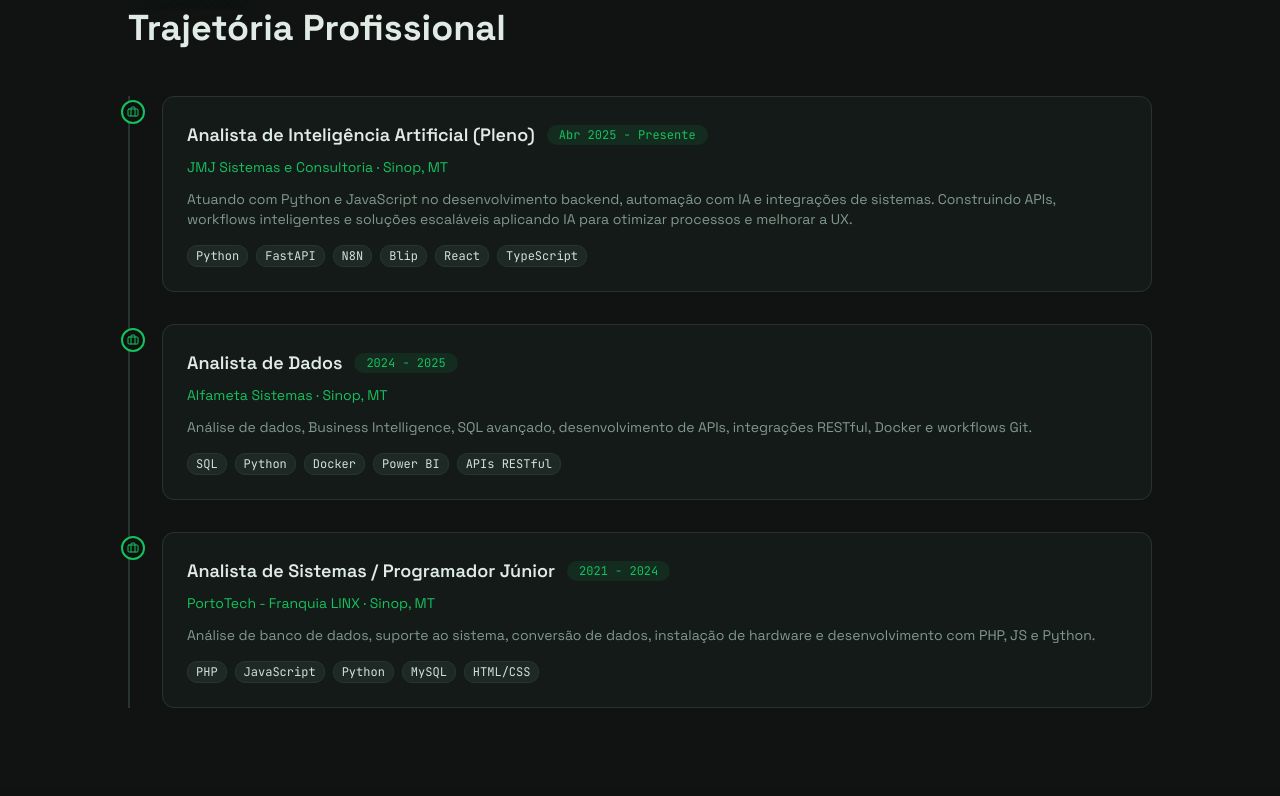
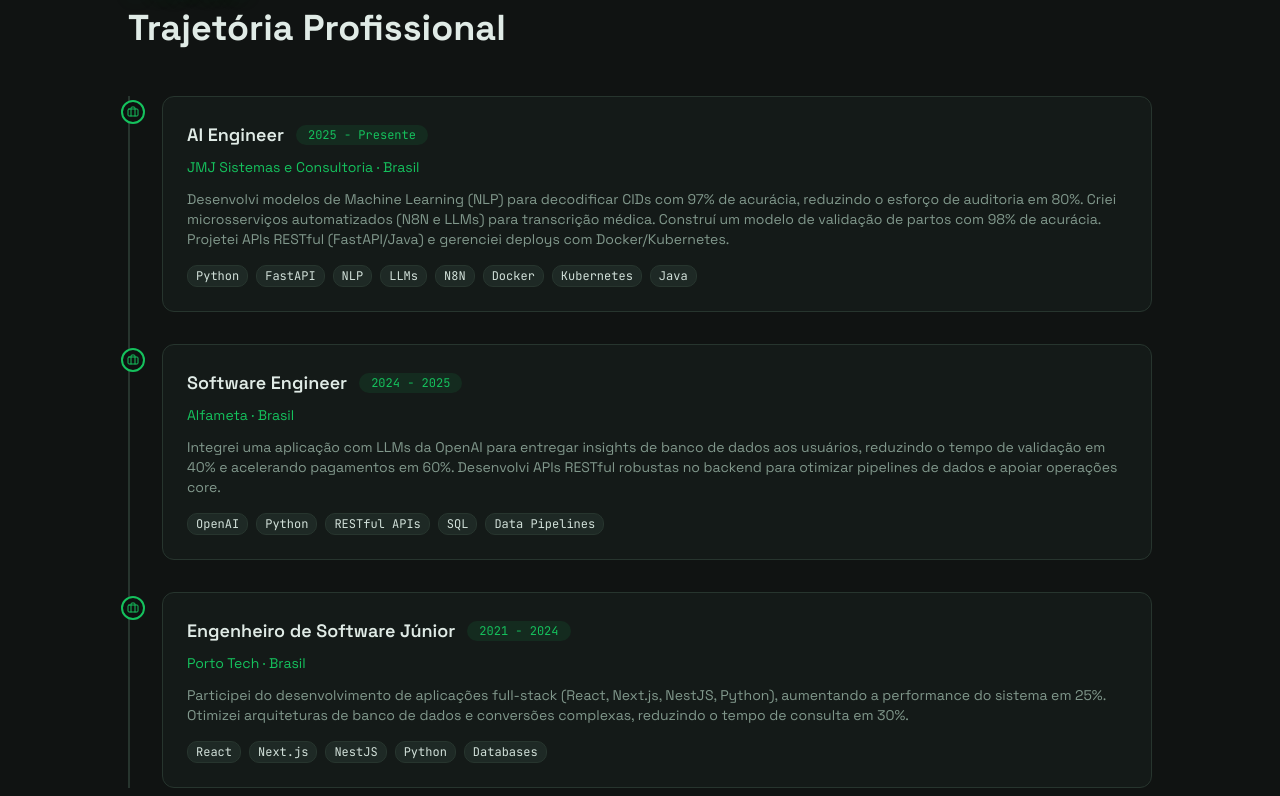
Before and after one commit to JoaoVictorPoloniato/PORTFOLIO, a React (Vite) app: page / in a window 1280 px wide. Shown: the part 1604-2400 px from the top of the page. Built offline with nearby package versions, Linux system fonts and the light colour scheme; the HTML template or start-up script is replaced by a standard one.

Commit message:
Fix: Ajust Experience

```diff
--- a/src/components/ExperienceSection.tsx
+++ b/src/components/ExperienceSection.tsx
@@ -7,37 +7,37 @@ const ExperienceSection = () => {
 
   const experiences = [
     {
-      role: t("Artificial Intelligence Analyst (Mid-Level)", "Analista de Inteligência Artificial (Pleno)"),
+      role: "AI Engineer",
       company: "JMJ Sistemas e Consultoria",
-      period: t("Apr 2025 - Present", "Abr 2025 - Presente"),
-      location: "Sinop, MT",
+      period: t("2025 - Present", "2025 - Presente"),
+      location: t("Brazil", "Brasil"),
       desc: t(
-        "Working with Python and JavaScript on backend development, AI-driven automation, and system integrations. Building APIs, intelligent workflows, and scalable solutions applying AI to optimize processes and improve UX.",
-        "Atuando com Python e JavaScript no desenvolvimento backend, automação com IA e integrações de sistemas. Construindo APIs, workflows inteligentes e soluções escaláveis aplicando IA para otimizar processos e melhorar a UX."
+        "Developed NLP-based ML models decoding ICD codes with 97% accuracy, reducing audit efforts by 80%. Engineered N8N/LLM automated microservices for medical transcription. Built an ML risk-assessment model reaching 98% accuracy. Designed RESTful APIs (FastAPI/Java) and managed scalable deployments using Docker and Kubernetes.",
+        "Desenvolvi modelos de Machine Learning (NLP) para decodificar CIDs com 97% de acurácia, reduzindo o esforço de auditoria em 80%. Criei microsserviços automatizados (N8N e LLMs) para transcrição médica. Construí um modelo de validação de partos com 98% de acurácia. Projetei APIs RESTful (FastAPI/Java) e gerenciei deploys com Docker/Kubernetes."
       ),
-      techs: ["Python", "FastAPI", "N8N", "Blip", "React", "TypeScript"],
+      techs: ["Python", "FastAPI", "NLP", "LLMs", "N8N", "Docker", "Kubernetes", "Java"],
     },
     {
-      role: t("Data Analyst", "Analista de Dados"),
-      company: "Alfameta Sistemas",
+      role: "Software Engineer",
+      company: "Alfameta",
       period: "2024 - 2025",
-      location: "Sinop, MT",
+      location: t("Brazil", "Brasil"),
       desc: t(
-        "Data analysis, Business Intelligence, advanced SQL, API development, RESTful integrations, Docker, and Git workflows.",
-        "Análise de dados, Business Intelligence, SQL avançado, desenvolvimento de APIs, integrações RESTful, Docker e workflows Git."
+        "Integrated an OpenAI LLM-powered application to deliver database insights to end-users, reducing data validation time by 40% and accelerating payment processing by 60%. Developed robust RESTful backend APIs to optimize data pipelines and support core business operations.",
+        "Integrei uma aplicação com LLMs da OpenAI para entregar insights de banco de dados aos usuários, reduzindo o tempo de validação em 40% e acelerando pagamentos em 60%. Desenvolvi APIs RESTful robustas no backend para otimizar pipelines de dados e apoiar operações core."
       ),
-      techs: ["SQL", "Python", "Docker", "Power BI", "APIs RESTful"],
+      techs: ["OpenAI", "Python", "RESTful APIs", "SQL", "Data Pipelines"],
     },
     {
-      role: t("Systems Analyst / Junior Developer", "Analista de Sistemas / Programador Júnior"),
-      company: "PortoTech - Franquia LINX",
+      role: t("Junior Software Engineer", "Engenheiro de Software Júnior"),
+      company: "Porto Tech",
       period: "2021 - 2024",
-      location: "Sinop, MT",
+      location: t("Brazil", "Brasil"),
       desc: t(
-        "Database analysis, system support, data conversion, hardware installation, and development with PHP, JS, and Python.",
-        "Análise de banco de dados, suporte ao sistema, conversão de dados, instalação de hardware e desenvolvimento com PHP, JS e Python."
+        "Participated in the development of full-stack applications (React, Next.js, NestJS, Python), increasing system performance by 25%. Optimized databases and complex data conversions, reducing query time by 30%.",
+        "Participei do desenvolvimento de aplicações full-stack (React, Next.js, NestJS, Python), aumentando a performance do sistema em 25%. Otimizei arquiteturas de banco de dados e conversões complexas, reduzindo o tempo de consulta em 30%."
       ),
-      techs: ["PHP", "JavaScript", "Python", "MySQL", "HTML/CSS"],
+      techs: ["React", "Next.js", "NestJS", "Python", "Databases"],
     },
   ];
 
```
